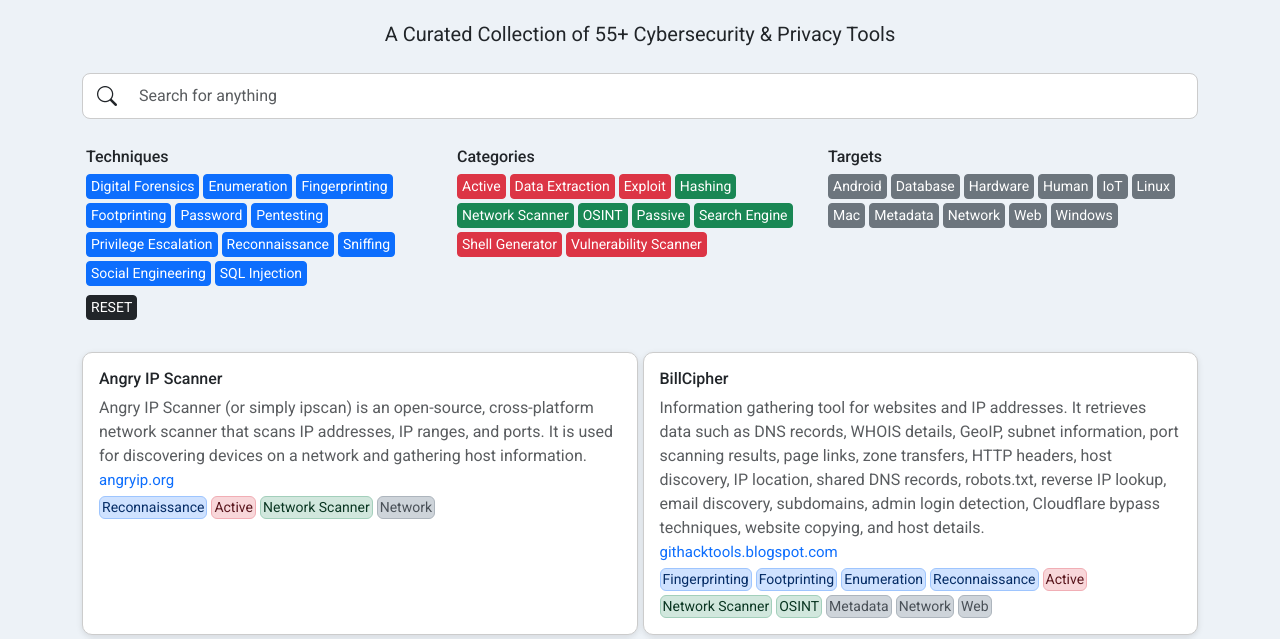
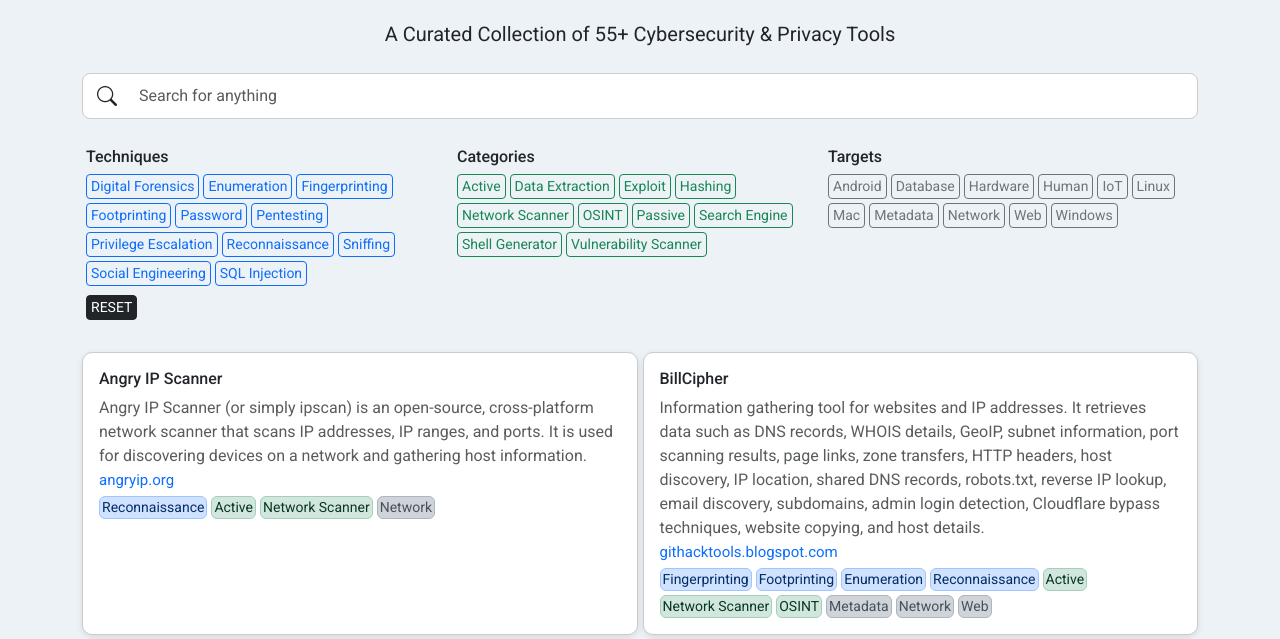
Before and after one commit to itspatkar/CyberToolkit, a plain HTML site: page index.html in a window 1280 px wide. Shown: the part 91-730 px from the top of the page. Drawn offline with nearby package versions, Linux system fonts and the light colour scheme.

Commit message:
Filter Btn Style

```diff
--- a/assets/js/script.js
+++ b/assets/js/script.js
@@ -2,14 +2,12 @@
 let selectedTags = new Set(); // Track selected tags
 let tagsJSON = {}; // Store Tags JSON
 let dataJSON = []; // Store Lists JSON
-let catRed = []; // Red Colored
 
 // Event listener for load JSON
 document.addEventListener("DOMContentLoaded", () => {
     loadJSON('assets/data/tags.json', (data) => {
         if (data) {
             tagsJSON = data;
-            catRed = tagsJSON['catRed'] || [];
             generateFilter();
         }
     });
@@ -88,11 +86,7 @@ function generateList() {
         if (Array.isArray(item.categories)) {
             item.categories.forEach(function(itemcategory) {
                 let category = document.createElement('span');
-                if (catRed.includes(itemcategory)) {
-                    category.classList.add('alert', 'alert-danger');
-                } else {
-                    category.classList.add('alert', 'alert-success');
-                }
+                category.classList.add('alert', 'alert-success');
                 category.setAttribute('data-tag', itemcategory);
                 category.textContent = capitalize(itemcategory);
                 filters.appendChild(category);
@@ -138,7 +132,7 @@ function generateFilter() {
     tagsJSON['techniques'].forEach(item => {
         let btn = document.createElement('button');
         btn.setAttribute('type', 'button');
-        btn.classList.add('btn', 'btn-primary', 'btn-sm');
+        btn.classList.add('btn', 'btn-outline-primary', 'btn-sm');
         btn.setAttribute('data-tag', item);
         btn.textContent = capitalize(item);
 
@@ -164,11 +158,7 @@ function generateFilter() {
     tagsJSON['categories'].forEach(item => {
         let btn = document.createElement('button');
         btn.setAttribute('type', 'button');
-        if (catRed.includes(item)) {
-            btn.classList.add('btn', 'btn-danger', 'btn-sm');
-        } else {
-            btn.classList.add('btn', 'btn-success', 'btn-sm');
-        }
+        btn.classList.add('btn', 'btn-outline-success', 'btn-sm');
         btn.setAttribute('data-tag', item);
         btn.textContent = capitalize(item);
 
@@ -194,7 +184,7 @@ function generateFilter() {
     tagsJSON['targets'].forEach(item => {
         let btn = document.createElement('button');
         btn.setAttribute('type', 'button');
-        btn.classList.add('btn', 'btn-secondary', 'btn-sm');
+        btn.classList.add('btn', 'btn-outline-secondary', 'btn-sm');
         btn.setAttribute('data-tag', item);
         btn.textContent = capitalize(item);
 
--- a/index.html
+++ b/index.html
@@ -50,7 +50,7 @@
                 <div class="filter-item">
                     <h6>Title</h6>
                     <div>
-                        <button type="button" class="btn btn-primary btn-sm" data-tag="tag">Tag</button>
+                        <button type="button" class="btn btn-outline-primary btn-sm" data-tag="tag">Tag</button>
                     </div>
                 </div>
                 <div class="filter-item">
```
